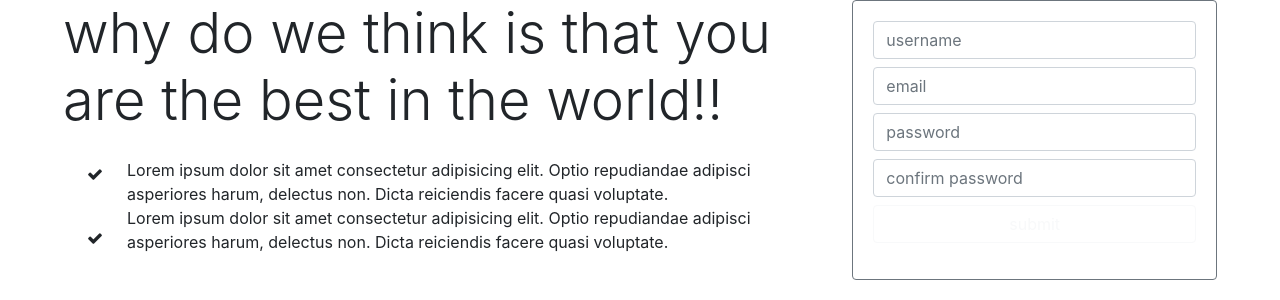
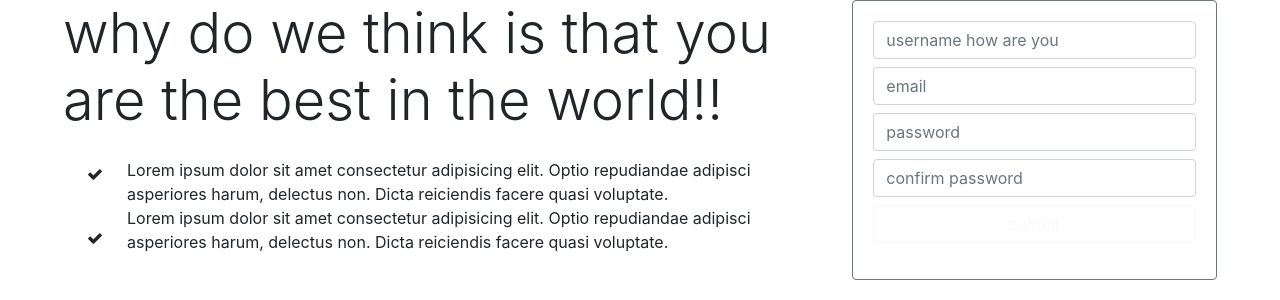
Before and after one commit to nurhasnatseam1/harvardX-cs-50, a Flask app: page / in a window 1280 px wide. Shown: the part 56-356 px from the top of the page. Run offline with Flask 2, Linux system fonts and the light colour scheme; some libraries are stand-ins or nearby versions.

Commit message:
multiply changes

```diff
--- a/templates/home.html
+++ b/templates/home.html
@@ -77,7 +77,7 @@ home
                     <div class="card bg-transparent border border-secondary">
                        <div class="card-body">
                            <form action="" class="form-group">
-                               <input type="text" class="form-control mb-2" name='username' id="username" placeholder="username">
+                               <input type="text" class="form-control mb-2" name='username' id="username" placeholder="username how are you">
                                <input type="email" class="form-control mb-2" name='email' id="email" placeholder="email">
                                <input type="password" class="form-control mb-2" name='password' id="password" placeholder="password">
                                <input type="password" class="form-control mb-2" name='confirm-password' id="confirm-password" placeholder="confirm password">
```
